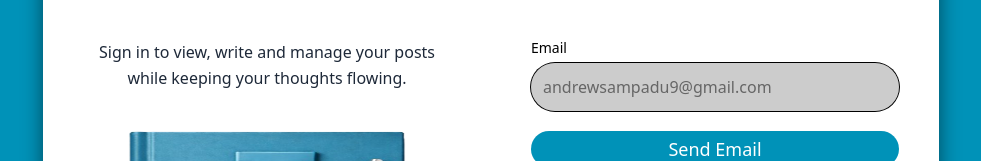
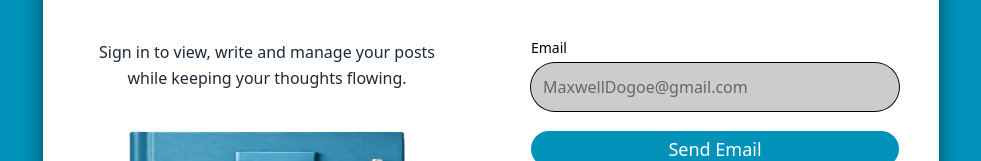
Before and after one commit to Xxecond/JotFul, a Next.js app: page /auth/login in a window 1280 px wide. Shown: the part 255-416 px from the top of the page, without its empty margins (149-1130 px from the left). Built offline with nearby package versions, Linux system fonts and the light colour scheme; no server answers.

Commit message:
name update

```diff
--- a/src/components/forms/LoginForm.jsx
+++ b/src/components/forms/LoginForm.jsx
@@ -103,7 +103,7 @@ export default function LoginForm() {
         <label className="text-sm font-medium">Email</label>
         <input
           type="email"
-          placeholder="andrewsampadu9@gmail.com"
+          placeholder="MaxwellDogoe@gmail.com"
           value={email}
           onChange={(e) => setEmail(e.target.value)}
           required
--- a/src/components/forms/SignupForm.jsx
+++ b/src/components/forms/SignupForm.jsx
@@ -106,7 +106,7 @@ export default function SignupForm() {
         <label className="text-sm md:text-base">Email</label>
         <input
           type="email"
-          placeholder="andrewsampadu9@gmail.com"
+          placeholder="MaxwellDogoe@gmail.com"
           value={email}
           onChange={(e) => setEmail(e.target.value)}
           required
```
Also changed, not shown: src/app/home/page.jsx (line endings or trailing spaces).
